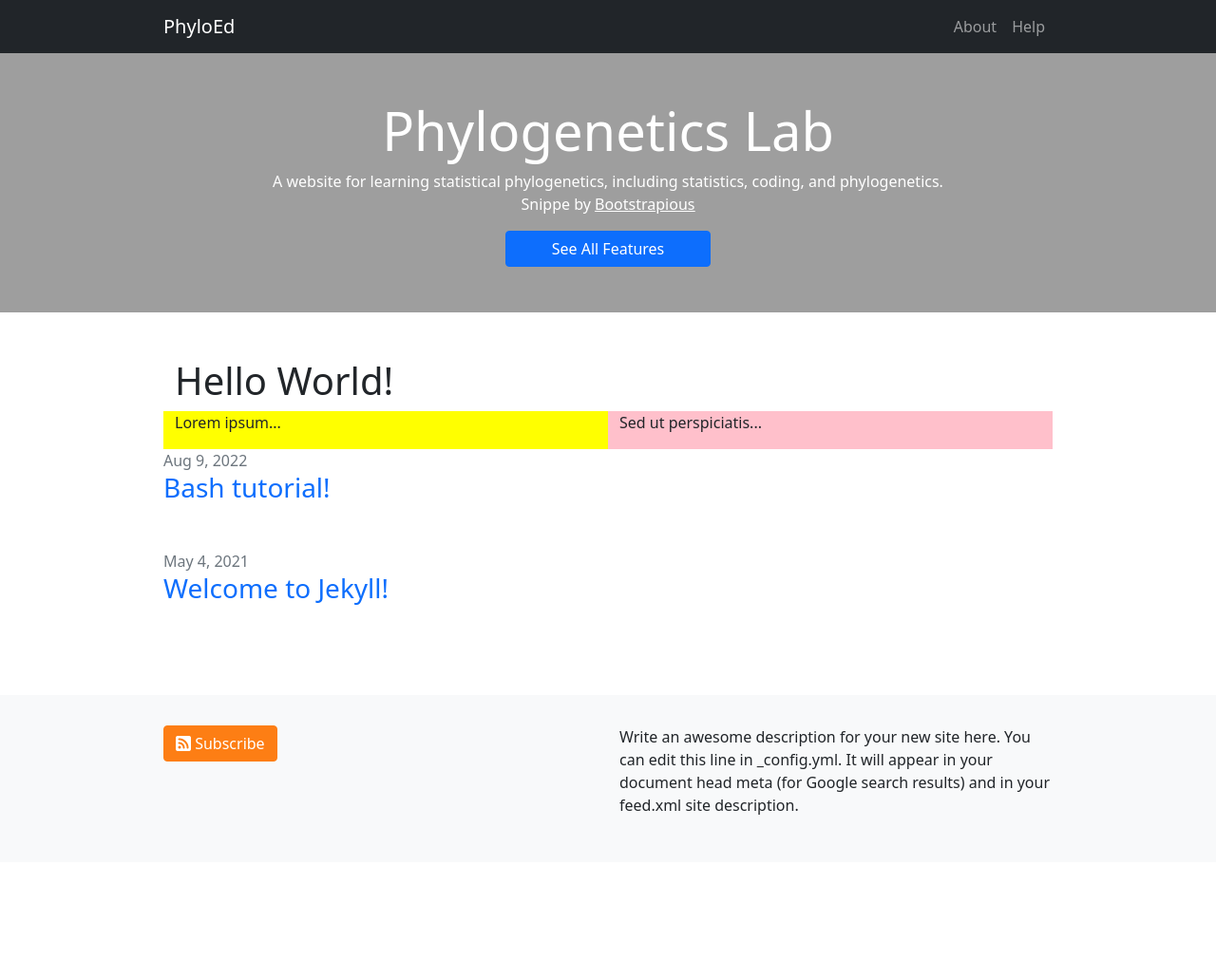
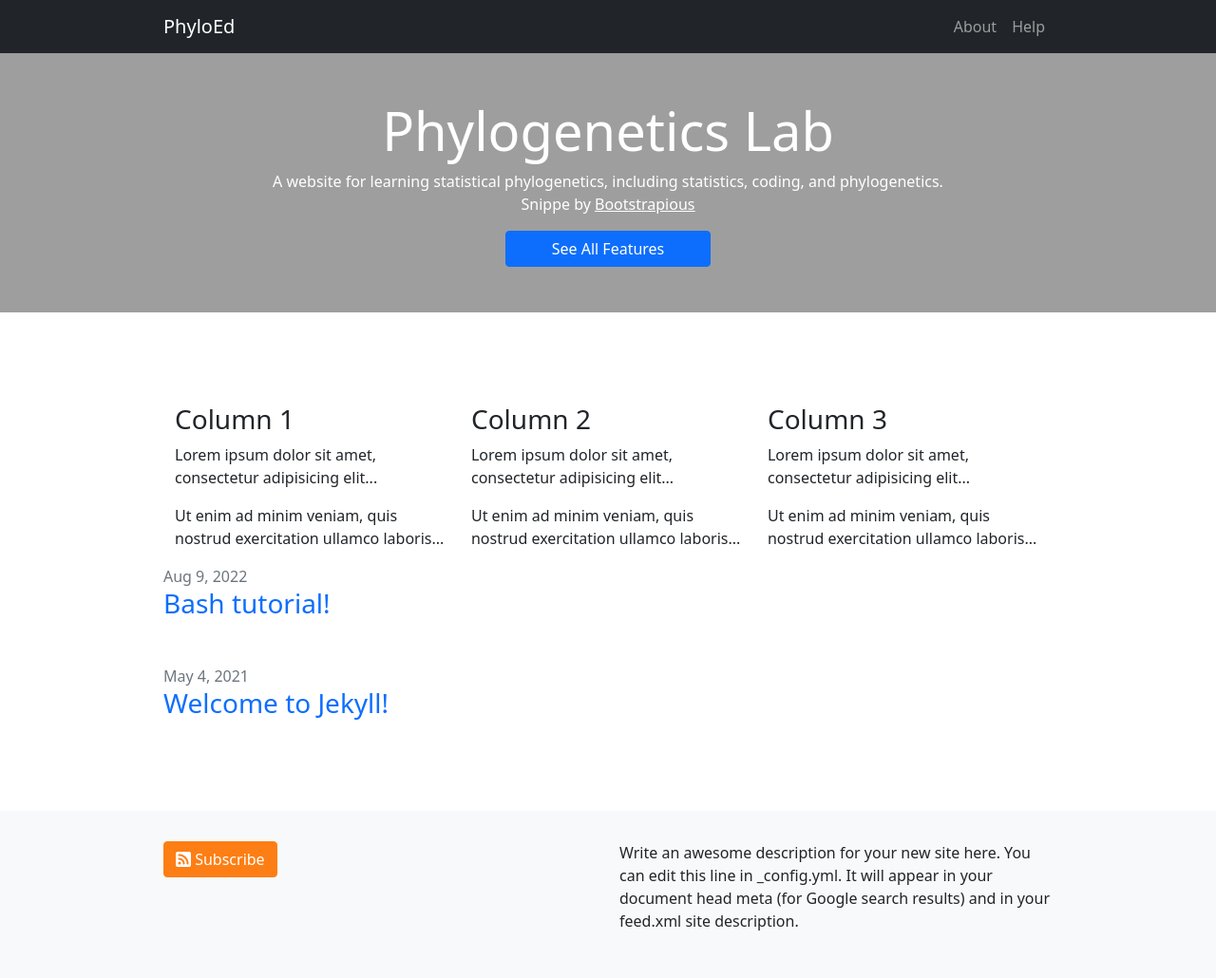
Before and after one commit to lliu1871/PhyEd, a Jekyll site: the page built from index.markdown, in a window 1280 px wide. Shown: the whole page at 95% size. Built offline with Jekyll 4.4.1, drawn with Linux system fonts in a browser that asks for light colours; before the commit the page ends 908 px from its top, so only the background shows below that.

Commit message:
Update index.markdown

```diff
--- a/index.markdown
+++ b/index.markdown
@@ -4,14 +4,22 @@
 layout: home
 ---
 
-<div class="container-fluid">
-  <h1>Hello World!</h1>
+<div class="container mt-5">
   <div class="row">
-    <div class="col-sm-6" style="background-color:yellow;">
-      <p>Lorem ipsum...</p>
+    <div class="col-sm-4">
+      <h3>Column 1</h3>
+      <p>Lorem ipsum dolor sit amet, consectetur adipisicing elit...</p>
+      <p>Ut enim ad minim veniam, quis nostrud exercitation ullamco laboris...</p>
     </div>
-    <div class="col-sm-6" style="background-color:pink;">
-      <p>Sed ut perspiciatis...</p>
+    <div class="col-sm-4">
+      <h3>Column 2</h3>
+      <p>Lorem ipsum dolor sit amet, consectetur adipisicing elit...</p>
+      <p>Ut enim ad minim veniam, quis nostrud exercitation ullamco laboris...</p>
+    </div>
+    <div class="col-sm-4">
+      <h3>Column 3</h3>
+      <p>Lorem ipsum dolor sit amet, consectetur adipisicing elit...</p>
+      <p>Ut enim ad minim veniam, quis nostrud exercitation ullamco laboris...</p>
     </div>
   </div>
 </div>
```
